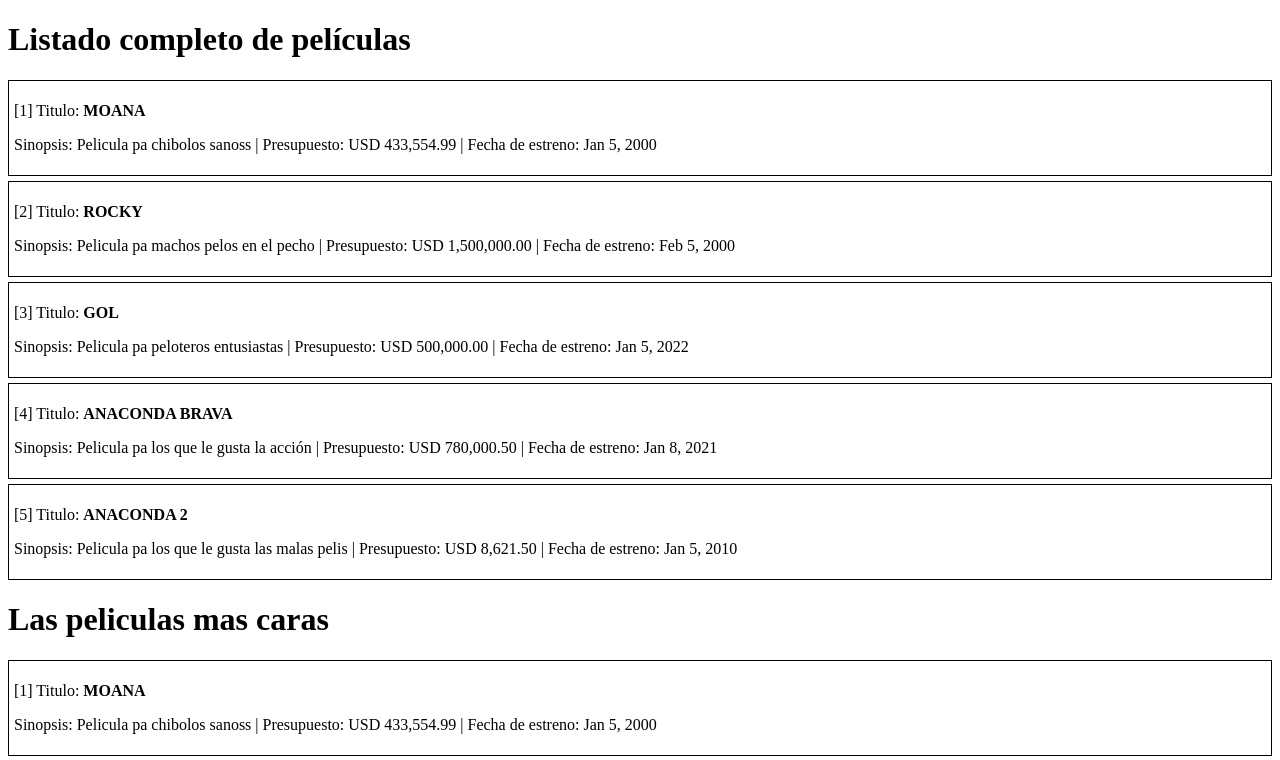
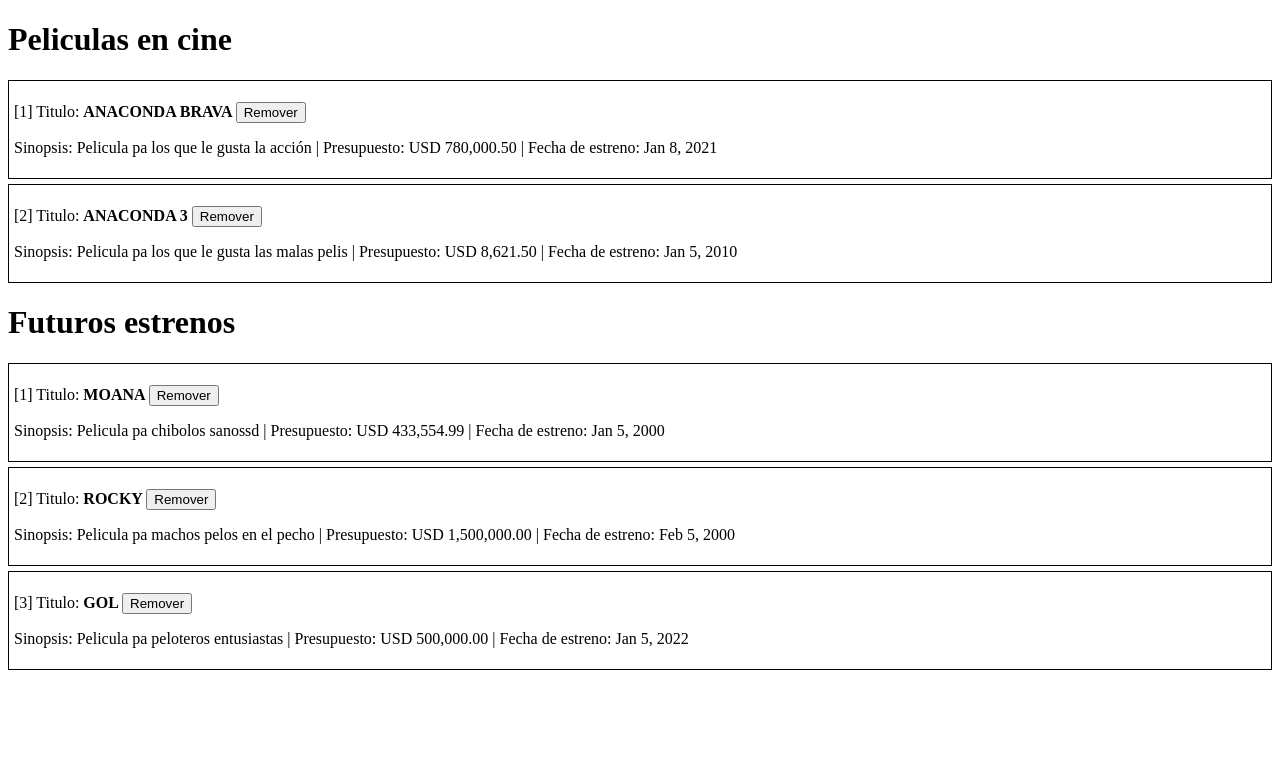
Before and after one commit to GeaSmart/Filmax-frontend, an Angular app: page / in a window 1280 px wide. Shown: the top 760 px of the page. Built offline with nearby package versions, Linux system fonts and the light colour scheme.

Commit message:
ng containers features research

```diff
--- a/src/app/app.component.html
+++ b/src/app/app.component.html
@@ -1,9 +1,7 @@
-<h1>Listado completo de películas</h1>
+<h1>Peliculas en cine</h1>
+<app-listado-peliculas [peliculas]="listadoPeliculasCine"></app-listado-peliculas>
 
-<app-listado-peliculas></app-listado-peliculas>
-
-<h1>Las peliculas mas caras</h1>
-
-<app-listado-peliculas></app-listado-peliculas>
+<h1>Futuros estrenos</h1>
+<app-listado-peliculas [peliculas]="listadoPeliculasEstreno"></app-listado-peliculas>
 
 <!-- <p (click)="manejarClick()">Test funcion {{manejarClick()}}</p> -->
--- a/src/app/app.component.ts
+++ b/src/app/app.component.ts
@@ -5,10 +5,47 @@
   templateUrl: './app.component.html',
   styleUrls: ['./app.component.css'],
 })
-export class AppComponent  implements OnInit{
+export class AppComponent implements OnInit {
+  listadoPeliculasCine: any;
+  listadoPeliculasEstreno: any;
+
   ngOnInit(): void {
     setTimeout(() => {
+      this.listadoPeliculasCine = [
+        {
+          titulo: 'Anaconda brava',
+          sinopsis: 'Pelicula pa los que le gusta la acción',
+          presupuesto: 780000.5,
+          fechaEstreno: new Date('01/08/2021'),
+        },
+        {
+          titulo: 'Anaconda 3',
+          sinopsis: 'Pelicula pa los que le gusta las malas pelis',
+          presupuesto: 8621.5,
+          fechaEstreno: new Date('01/05/2010'),
+        },
+      ];
 
+      this.listadoPeliculasEstreno = [
+        {
+          titulo: 'Moana',
+          sinopsis: 'Pelicula pa chibolos sanossd',
+          presupuesto: 433554.99,
+          fechaEstreno: new Date('01/05/2000'),
+        },
+        {
+          titulo: 'Rocky',
+          sinopsis: 'Pelicula pa machos pelos en el pecho',
+          presupuesto: 1500000,
+          fechaEstreno: new Date('02/05/2000'),
+        },
+        {
+          titulo: 'Gol',
+          sinopsis: 'Pelicula pa peloteros entusiastas',
+          presupuesto: 500000,
+          fechaEstreno: new Date('01/05/2022'),
+        },
+      ];
     }, 500);
   }
 
@@ -17,7 +54,7 @@
   autor: string = 'developer';
 
   //numeros
-  edad=55;
+  edad = 55;
   peso: number = 33.55;
 
   //arrays
@@ -40,7 +77,7 @@
   isFixed = false;
 
   //Fechas
-  fechaNacimiento: Date = new Date('01/31/2000');//MMddyyyy
+  fechaNacimiento: Date = new Date('01/31/2000'); //MMddyyyy
   fechaMatricula = new Date('12/20/2000');
 
   //objetos complejos
@@ -50,14 +87,12 @@
     presupuesto: 1500000,
   };
 
-  listadoPeliculas:any;
-
   manejarClick() {
     const IGV = 0.19;
     var edad = 56;
     let nombre = 'Gerson';
-    let listado = this.calcularSuma(4, 5);//resultado de una funcion
-    nombre='d';
+    let listado = this.calcularSuma(4, 5); //resultado de una funcion
+    nombre = 'd';
     // listado.forEach(element => {
     //   alert(element.toString());
     // });
--- a/src/app/peliculas/listado-peliculas/listado-peliculas.component.html
+++ b/src/app/peliculas/listado-peliculas/listado-peliculas.component.html
@@ -1,14 +1,14 @@
 <div>
-    <div *ngIf="!listadoPeliculas">
+  <div *ngIf="!peliculas">
     <img src="https://media1.giphy.com/media/3oEjI6SIIHBdRxXI40/200.gif" alt=""/>
   </div>
 
-    <p *ngIf="listadoPeliculas?.length === 0">No hay peliculas para mostrar</p>
+  <p *ngIf="peliculas?.length === 0">No hay peliculas para mostrar</p>
 
-    <div *ngIf="listadoPeliculas && listadoPeliculas?.length > 0">
-      <div *ngFor="let pelicula of listadoPeliculas; let indice = index" class="contenedor-peliculas">
-        <p>[{{ indice + 1 }}] Titulo: <b> {{ pelicula.titulo | uppercase }} </b></p>
+  <ng-container *ngIf="peliculas && peliculas?.length > 0">
+    <div *ngFor="let pelicula of peliculas; let indice = index" class="contenedor-peliculas">
+      <p>[{{ indice + 1 }}] Titulo: <b> {{ pelicula.titulo | uppercase }} <button (click)="remover(indice)">Remover</button></b></p>
       <p>Sinopsis: {{ pelicula.sinopsis }} | Presupuesto: {{ pelicula.presupuesto | currency: "USD " }} | Fecha de estreno: {{pelicula.fechaEstreno | date }}</p>
     </div>
+  </ng-container>
 </div>
-  </div>
--- a/src/app/peliculas/listado-peliculas/listado-peliculas.component.ts
+++ b/src/app/peliculas/listado-peliculas/listado-peliculas.component.ts
@@ -1,4 +1,4 @@
-import { Component, OnInit } from '@angular/core';
+import { Component, Input, OnInit } from '@angular/core';
 
 @Component({
   selector: 'app-listado-peliculas',
@@ -7,43 +7,16 @@
 })
 export class ListadoPeliculasComponent implements OnInit {
 
+  @Input()
+  peliculas:any;
+
   constructor() { }
 
   ngOnInit(): void {
-    this.listadoPeliculas = [
-      {
-        titulo: 'Moana',
-        sinopsis: 'Pelicula pa chibolos sanoss',
-        presupuesto: 433554.99,
-        fechaEstreno: new Date('01/05/2000')
-      },
-      {
-        titulo: 'Rocky',
-        sinopsis: 'Pelicula pa machos pelos en el pecho',
-        presupuesto: 1500000,
-        fechaEstreno: new Date('02/05/2000')
-      },
-      {
-        titulo: 'Gol',
-        sinopsis: 'Pelicula pa peloteros entusiastas',
-        presupuesto: 500000,
-        fechaEstreno: new Date('01/05/2022')
-      },
-      {
-        titulo: 'Anaconda brava',
-        sinopsis: 'Pelicula pa los que le gusta la acción',
-        presupuesto: 780000.5,
-        fechaEstreno: new Date('01/08/2021')
-      },
-      {
-        titulo: 'Anaconda 2',
-        sinopsis: 'Pelicula pa los que le gusta las malas pelis',
-        presupuesto: 8621.5,
-        fechaEstreno: new Date('01/05/2010')
-      },
-    ];
+
   }
 
-  listadoPeliculas:any;
-
+  remover(indice:number){
+    this.peliculas.splice(indice,1);
+  }
 }
```
Lines whose indentation alone changed are shown as unchanged.
